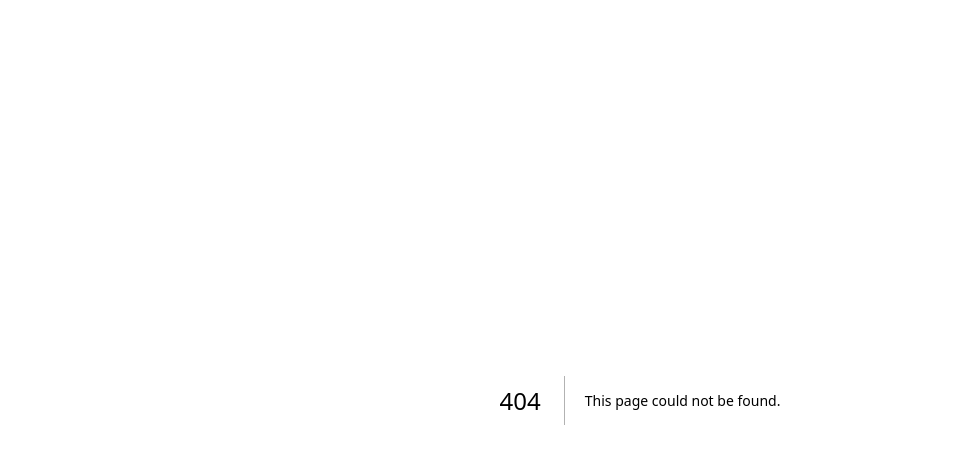
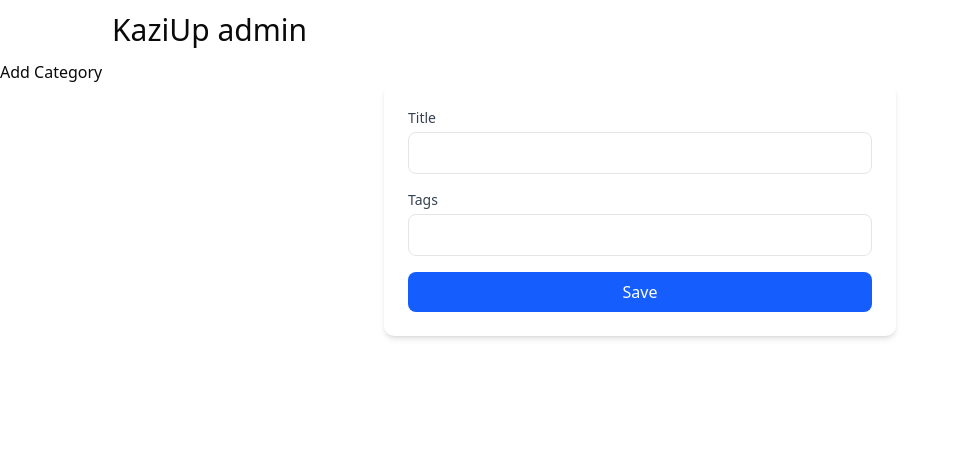
Before and after one commit to Jospin6/kazi_up, a Next.js app: page /admin/job-categories in a window 1280 px wide. Before the commit this address had no page. Shown: the top 464 px of the page, without its empty margins (0-959 px from the left). Built offline with nearby package versions, Linux system fonts and the light colour scheme.

Commit message:
create admin pages

```diff
--- /dev/null
+++ b/src/app/admin/job-categories/page.tsx
@@ -0,0 +1,8 @@
+import JobCategoryForm from "@/components/forms/jobCategoryForm";
+
+export default function JobCategories() {
+    return <div>
+        <h1>Add Category</h1>
+        <JobCategoryForm />
+    </div>
+}
--- /dev/null
+++ b/src/app/admin/layout.tsx
@@ -0,0 +1,22 @@
+import type { Metadata } from "next";
+
+export const metadata: Metadata = {
+  title: "Kazi up",
+  description: "Generated by create next app",
+};
+
+export default function AuthLayout({
+  children,
+}: Readonly<{
+  children: React.ReactNode;
+}>) {
+  return (
+    <div
+      className={`bg-white fixed left-0 top-0 z-50 w-full h-screen`}
+    >
+      <div className="px-28 h-[60px] flex justify-start items-center text-3xl">KaziUp admin</div>
+
+      {children}
+    </div>
+  );
+}
--- /dev/null
+++ b/src/app/admin/page.tsx
@@ -0,0 +1,6 @@
+
+export default function Dashboard () {
+    return <div>
+
+    </div>
+}
--- /dev/null
+++ b/src/app/admin/roles/page.tsx
@@ -0,0 +1,6 @@
+
+export default function Roles () {
+    return <div>
+
+    </div>
+}
--- /dev/null
+++ b/src/app/admin/subscriptions/page.tsx
@@ -0,0 +1,6 @@
+
+export default function Subscriptions () {
+    return <div>
+
+    </div>
+}
```
